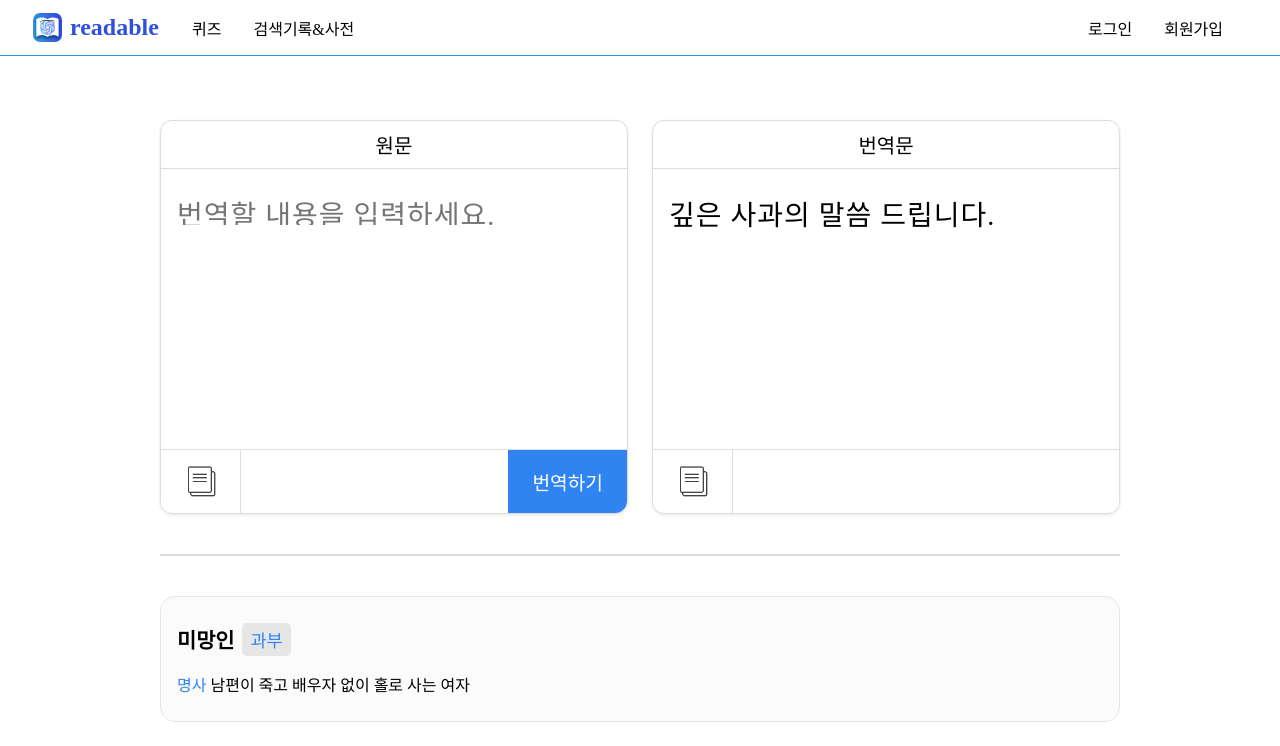
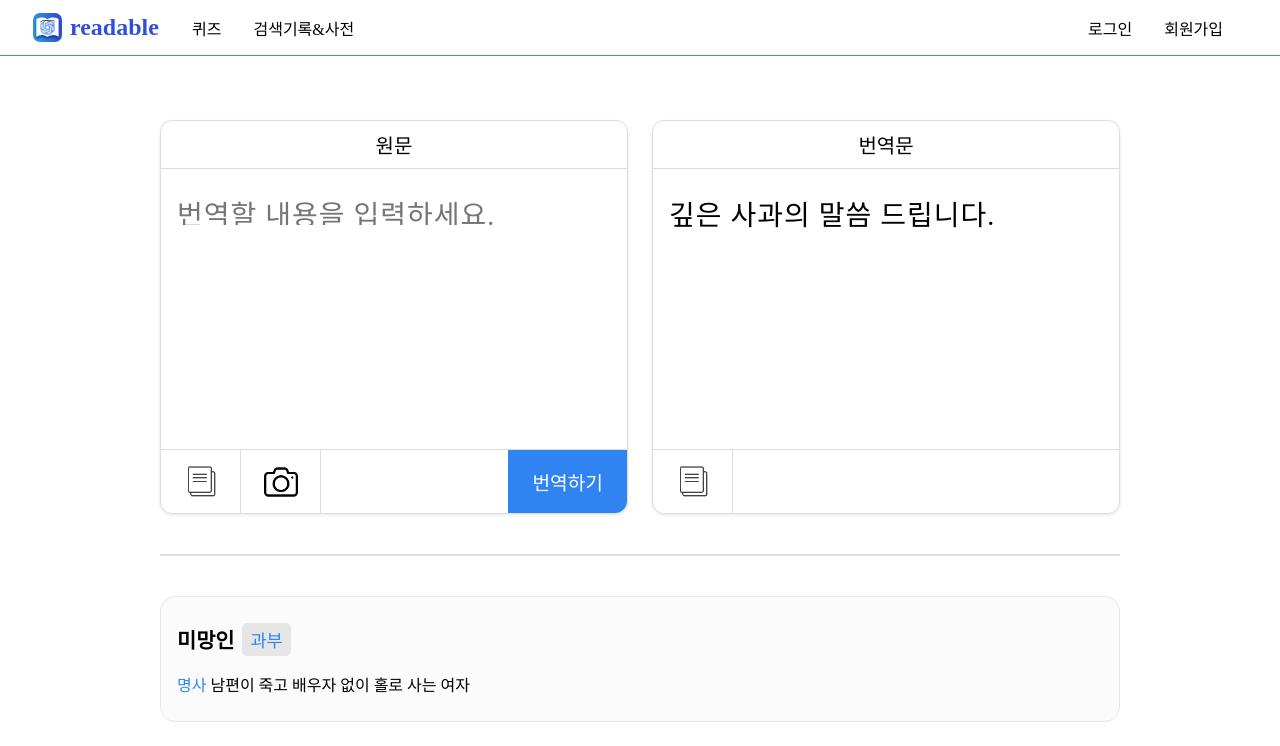
Before and after one commit to SWDC-Team-GG/GG-frontend, a React (Create React App) app: page / in a window 1280 px wide. Shown: the top 746 px of the page. Built offline with nearby package versions, Linux system fonts and the light colour scheme; no server answers.

Commit message:
feat: 복사 기능, 카메라 아이콘 추가

```diff
--- a/src/pages/Home/index.tsx
+++ b/src/pages/Home/index.tsx
@@ -1,8 +1,9 @@
 import React, { useRef } from "react";
 import IWordprops from "interfaces/IWordprops";
 import Word from "components/Word";
-import { getUser } from "api/allGets";
+import camera from "assets/camera.png";
 import copy from "assets/copy.png";
+import { ToastContainer, toast } from "react-toastify";
 import * as S from "./style";
 
 function Home() {
@@ -49,7 +50,20 @@ function Home() {
     textareaRef.current.style.height = `${textareaRef.current.scrollHeight}px`;
   };
 
+  const handleCopy = async (text: string | undefined) => {
+    if (typeof text === "undefined") {
+      return toast.error("텍스트가 없습니다!");
+    }
+    try {
+      await navigator.clipboard.writeText(text);
+      return toast.success("복사되었습니다");
+    } catch {
+      return toast.error("복사 실패");
+    }
+  };
+
   return (
+    <>
       <S.Layout>
         <S.Container>
           <S.TranslateBox>
@@ -64,9 +78,16 @@ function Home() {
                 />
               </S.TextBox>
               <S.ButtomNavBox>
-              <S.ButtomNav>
+                <S.Addons>
+                  <S.ButtomNav
+                    onClick={() => handleCopy(textareaRef.current?.value)}
+                  >
                     <S.Img src={copy} />
                   </S.ButtomNav>
+                  <S.ButtomNav>
+                    <S.Img src={camera} />
+                  </S.ButtomNav>
+                </S.Addons>
                 <S.TranslateButton>번역하기</S.TranslateButton>
               </S.ButtomNavBox>
             </S.InputBox>
@@ -74,7 +95,7 @@ function Home() {
               <S.TranslateType>번역문</S.TranslateType>
               <S.TextBox>{translateText}</S.TextBox>
               <S.ButtomNavBox>
-              <S.ButtomNav>
+                <S.ButtomNav onClick={() => handleCopy(translateText)}>
                   <S.Img src={copy} />
                 </S.ButtomNav>
               </S.ButtomNavBox>
@@ -88,6 +109,8 @@ function Home() {
           </S.WordBox>
         </S.Container>
       </S.Layout>
+      <ToastContainer />
+    </>
   );
 }
 
--- a/src/pages/Home/style.ts
+++ b/src/pages/Home/style.ts
@@ -57,6 +57,11 @@ export const ButtomNavBox = styled.div`
   border-top: 1px solid #ddd;
 `;
 
+export const Addons = styled.div`
+  display: flex;
+  height: 100%;
+`;
+
 export const ButtomNav = styled.div`
   display: flex;
   justify-content: center;
```
Also changed, not shown: src/assets/camera.png (added). Lines whose indentation alone changed are shown as unchanged.
